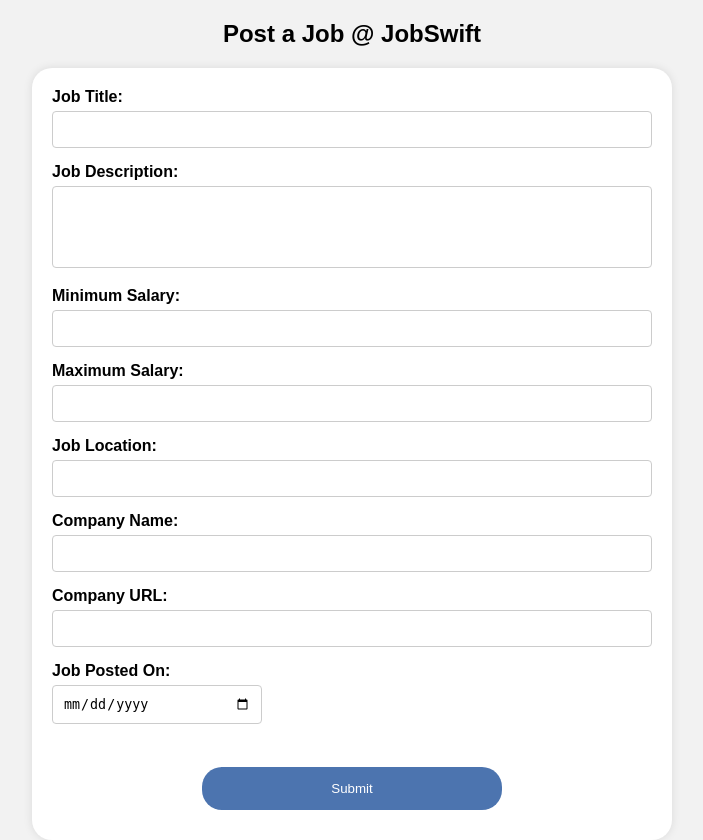
After one commit to chinhegde/Cloud-native-Microservices-for-Job-Portal, a Flask app: page /post-job in a window 1280 px wide. The commit adds this page. Shown: the whole page, without its empty margins (288-991 px from the left). Run offline with Flask 3, Linux system fonts and the light colour scheme.

Commit message:
post a job, apply to job

```diff
--- a/app.py
+++ b/app.py
@@ -93,6 +93,74 @@
     else:
         return "Job not found", 404
 
+@app.route('/post-job')
+def post_job():
+    return render_template('post-job.html')
+
+@app.route('/submitapp/<int:job_id>', methods=['POST'])
+def submit_application(job_id):
+    full_name = request.form.get('full_name')
+    email = request.form.get('email')
+    phone = request.form.get('phone')
+    jobswift_id = request.form.get('jobswift_id')
+
+    application = {
+        'job_id': job_id,
+        'full_name': full_name,
+        'email': email,
+        'phone': phone,
+        'jobswift_id': jobswift_id
+    }
+
+    if os.path.exists('applications.json'):
+        with open('applications.json', 'r+') as file:
+            data = json.load(file)
+            data['applications'].append(application)
+            file.seek(0)
+            json.dump(data, file, indent=4)
+    else:
+        with open('applications.json', 'w') as file:
+            data = {'applications': [application]}
+            json.dump(data, file, indent=4)
+
+    return render_template('thankyou.html')
+
+@app.route('/createjob', methods=['POST'])
+def create_job():
+    with open('jobs.json', 'r') as f:
+        jobs_data = json.load(f)
+
+    job_title = request.form['job_title']
+    job_description = request.form['job_description']
+    min_salary = int(request.form['min_salary'])
+    max_salary = int(request.form['max_salary'])
+    job_location = request.form['job_location']
+    company_name = request.form['company_name']
+    company_url = request.form['company_url']
+    job_posted_on = request.form['job_posted_on']
+
+    job_id = len(jobs_data['jobs']) + 1
+
+    new_job = {
+        "job_id": job_id,
+        "job_title": job_title,
+        "job_description": job_description,
+        "min_salary": min_salary,
+        "max_salary": max_salary,
+        "job_url": "/apply/{}".format(job_id),
+        "job_location": job_location,
+        "company_name": company_name,
+        "company_url": company_url,
+        "job_posted_on": job_posted_on
+    }
+
+    jobs_data['jobs'].append(new_job)
+
+    with open('jobs.json', 'w') as f:
+        json.dump(jobs_data, f, indent=2)
+
+    return render_template('posted.html', job_id = str(job_id))
+
 if __name__ == '__main__':
     # app.run(host=os.getenv('IP', '0.0.0.0'), port=int(os.getenv('PORT', 9001)))
     app.run(debug = True)
--- a/jobs.json
+++ b/jobs.json
@@ -25,28 +25,52 @@
       "job_posted_on": "2024-03-02"
     },
     {
-      "job_id": 4,
-      "job_title": "Software Engineer",
-      "job_description": "As a Software Engineer, you will be responsible for developing high-quality software solutions. This role requires a minimum of a Bachelor's degree in Computer Science or related field. Responsibilities include designing, coding, testing, and debugging applications. Strong skills in Python, JavaScript, and experience with web development frameworks are essential. The ideal candidate should have excellent problem-solving abilities and a passion for creating innovative software.",
-      "min_salary": 80000,
-      "max_salary": 100000,
-      "job_url": "/apply/4",
-      "job_location": "San Antonia, TX",
-      "company_name": "Chinmayi Innovators Inc.",
-      "company_url": "https://google.com",
-      "job_posted_on": "2024-03-02"
+      "job_id": 3,
+      "job_title": "Data Analyst",
+      "job_description": "Should be the best person ever. You need Python, SQL, Tableau.",
+      "min_salary": 90000,
+      "max_salary": 12000,
+      "job_url": "/apply/3",
+      "job_location": "San Jose, CA",
+      "company_name": "Google",
+      "company_url": "https://www.google.com",
+      "job_posted_on": "2024-04-06"
     },
     {
-      "job_id": 3,
-      "job_title": "Data Scientist",
-      "job_description": "Join our Data Science team! We are seeking a Data Scientist with a Master's or Ph.D. in Statistics, Computer Science, or a related field. Responsibilities include analyzing and interpreting complex data sets, implementing machine learning models, and presenting findings to stakeholders. Proficiency in Python, R, and experience with data visualization tools is required. Competitive salary and benefits package offered.",
+      "job_id": 4,
+      "job_title": "Backend Engineer",
+      "job_description": "Should be the best person ever. You need Python, Javascript, AWS, Ruby on Rails",
       "min_salary": 90000,
-      "max_salary": 120000,
-      "job_url": "/apply/3",
-      "job_location": "New Jersey, NY",
-      "company_name": "Durga Analytics Co.",
-      "company_url": "https://google.com",
-      "job_posted_on": "2024-03-02"
+      "max_salary": 12000,
+      "job_url": "/apply/4",
+      "job_location": "San Jose, CA",
+      "company_name": "Google",
+      "company_url": "https://www.google.com",
+      "job_posted_on": "2024-04-06"
+    },
+    {
+      "job_id": 5,
+      "job_title": "Frontend Engineer",
+      "job_description": "You need Python, Javascript, React, CSS HTML",
+      "min_salary": 120000,
+      "max_salary": 140000,
+      "job_url": "/apply/5",
+      "job_location": "Mountain View, CA",
+      "company_name": "Google",
+      "company_url": "https://www.google.com",
+      "job_posted_on": "2024-04-06"
+    },
+    {
+      "job_id": 6,
+      "job_title": "Full Stack Engineer",
+      "job_description": "You need Python, Javascript, React, CSS HTML and everything else on planet earth.",
+      "min_salary": 120000,
+      "max_salary": 140000,
+      "job_url": "/apply/6",
+      "job_location": "Houston, TX",
+      "company_name": "HPE",
+      "company_url": "https://www.hp.com",
+      "job_posted_on": "2024-04-06"
     }
   ]
 }
--- a/templates/base.html
+++ b/templates/base.html
@@ -34,7 +34,7 @@
                     <a href="#" class="nav-link dropdown-toggle" data-bs-toggle="dropdown">Jobs</a>
                     <div class="dropdown-menu rounded-0 m-0">
                         <a href="/search" class="dropdown-item">Search jobs</a>
-                        <a href="#" class="dropdown-item">Post a job</a>
+                        <a href="/post-job" class="dropdown-item">Post a job</a>
                     </div>
                 </div>
                 <a href="/contact" class="nav-item nav-link">Contact</a>
--- a/templates/job-list.html
+++ b/templates/job-list.html
@@ -43,7 +43,7 @@
                     <!-- <div class="tab-content"> -->
                         <div id="tab-1" class="tab-pane fade show p-0 active">
 
-                            {% for job in jobs %}
+                            {% for job in jobs[:4] %}
 
                             <div class="job-item p-4 mb-4  col-md-5">
                                 <div class="row g-4">
--- /dev/null
+++ b/templates/post-job.html
@@ -0,0 +1,115 @@
+<!DOCTYPE html>
+<html lang="en">
+<head>
+<meta charset="UTF-8">
+<meta name="viewport" content="width=device-width, initial-scale=1.0">
+<title>Post Jobs @ JobSwift</title>
+
+<style>
+  body {
+    font-family: Arial, sans-serif;
+    background-color: #f2f2f2;
+    margin: 0;
+    padding: 0;
+  }
+
+  h2 {
+    text-align: center;
+    margin-top: 20px;
+  }
+
+  form {
+    width: 80%;
+    max-width: 600px;
+    margin: 0 auto;
+    background-color: #fff;
+    padding: 20px;
+    border-radius: 20px;
+    box-shadow: 0 0 10px rgba(0, 0, 0, 0.1);
+  }
+
+  label {
+    font-weight: bold;
+  }
+
+  input[type="text"],
+  input[type="email"],
+  input[type="tel"],
+  input[type="number"],
+  input[type="url"],
+  textarea {
+    width: 100%;
+    padding: 10px;
+    margin: 5px 0 15px 0;
+    border: 1px solid #ccc;
+    border-radius: 4px;
+    box-sizing: border-box;
+    resize: none;
+  }
+
+  input[type="date"] {
+    width: 35%;
+    padding: 10px;
+    margin: 5px 0 15px 0;
+    border: 1px solid #ccc;
+    border-radius: 4px;
+    box-sizing: border-box;
+    resize: none;
+  }
+
+  input[type="submit"] {
+    background-color: #4c74af;
+    color: white;
+    padding: 14px 20px;
+    margin-top: 10px;
+    border: none;
+    border-radius: 4px;
+    cursor: pointer;
+    width: 100%;
+    transition: background-color 0.3s;
+    display: block;
+    width: 50%;
+    border-radius: 20px;
+    margin: 10px auto;
+  }
+
+  input[type="submit"]:hover {
+    background-color: #000000;
+
+  }
+
+</style>
+
+</head>
+<body>
+<h2>Post a Job @ JobSwift</h2>
+<form action="/createjob" method="post">
+    <label for="job_title">Job Title:</label><br>
+    <input type="text" id="job_title" name="job_title" required><br>
+
+    <label for="job_description">Job Description:</label><br>
+    <textarea id="job_description" name="job_description" rows="4" cols="50" required></textarea><br>
+
+    <label for="min_salary">Minimum Salary:</label><br>
+    <input type="number" id="min_salary" name="min_salary" required><br>
+
+    <label for="max_salary">Maximum Salary:</label><br>
+    <input type="number" id="max_salary" name="max_salary" required><br>
+
+    <label for="job_location">Job Location:</label><br>
+    <input type="text" id="job_location" name="job_location" required><br>
+
+    <label for="company_name">Company Name:</label><br>
+    <input type="text" id="company_name" name="company_name" required><br>
+
+    <label for="company_url">Company URL:</label><br>
+    <input type="url" id="company_url" name="company_url" required><br>
+
+    <label for="job_posted_on">Job Posted On:</label><br>
+    <input type="date" id="job_posted_on" name="job_posted_on" required><br><br>
+
+    <input type="submit" value="Submit">
+  </form>
+
+</body>
+</html>
```
Also changed, not shown: applications.json (added, +17 -0 lines), static/style.css (+0 -8 lines), templates/apply.html (+96 -50 lines), templates/posted.html (added, +36 -0 lines), templates/thankyou.html (added, +36 -0 lines).
